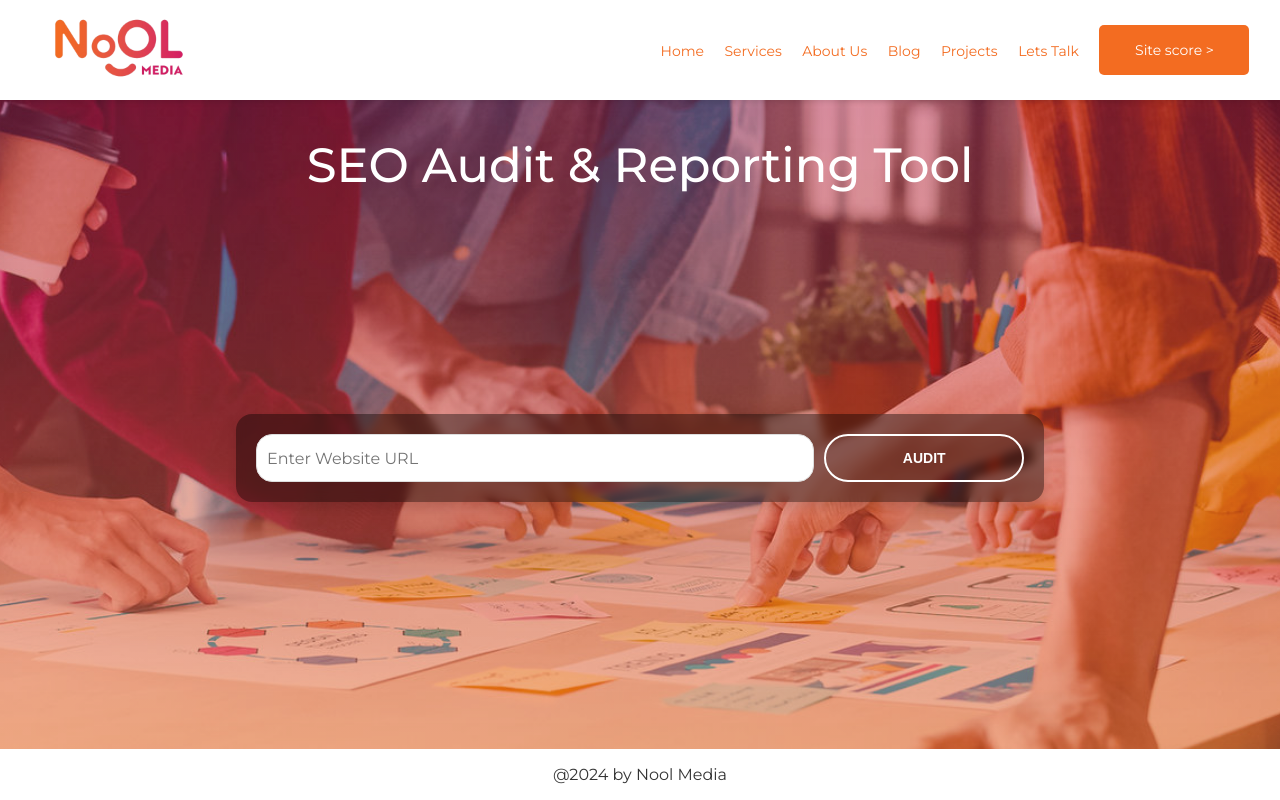
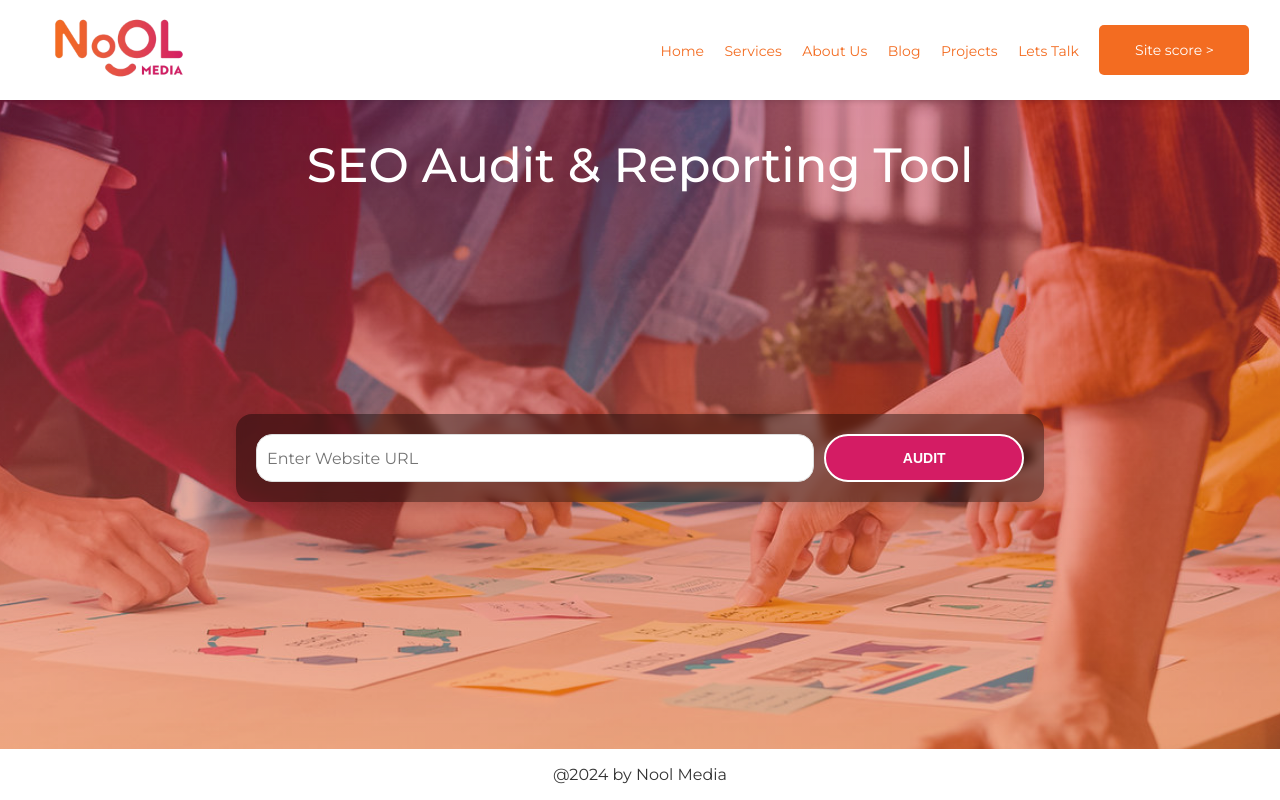
Before and after one commit to NAVEEN3280/seo-report, a Flask app: page / in a window 1280 px wide. Run offline with Flask 3, Linux system fonts and the light colour scheme.

Commit message:
Update style.css

```diff
--- a/static/style.css
+++ b/static/style.css
@@ -165,7 +165,7 @@ input[type="url"] {
   width: 200px;
   height: 48px;
   overflow: hidden;
-  background-color: transparent;
+  background-color: #d41c64;
   text-transform: uppercase;
   color: #ffffff;
   font-size: 14px;
@@ -176,11 +176,12 @@ input[type="url"] {
 .new-btn:hover {
   cursor: pointer;
   border: 2px solid #f60157;
+  color: pink;
 }
 
 .new-btn .round {
   border-radius: 50%;
-  background-color: #d41c64;
+  background-color: #fff;
   position: absolute;
   top: 5px;
   left: 10px;
```
